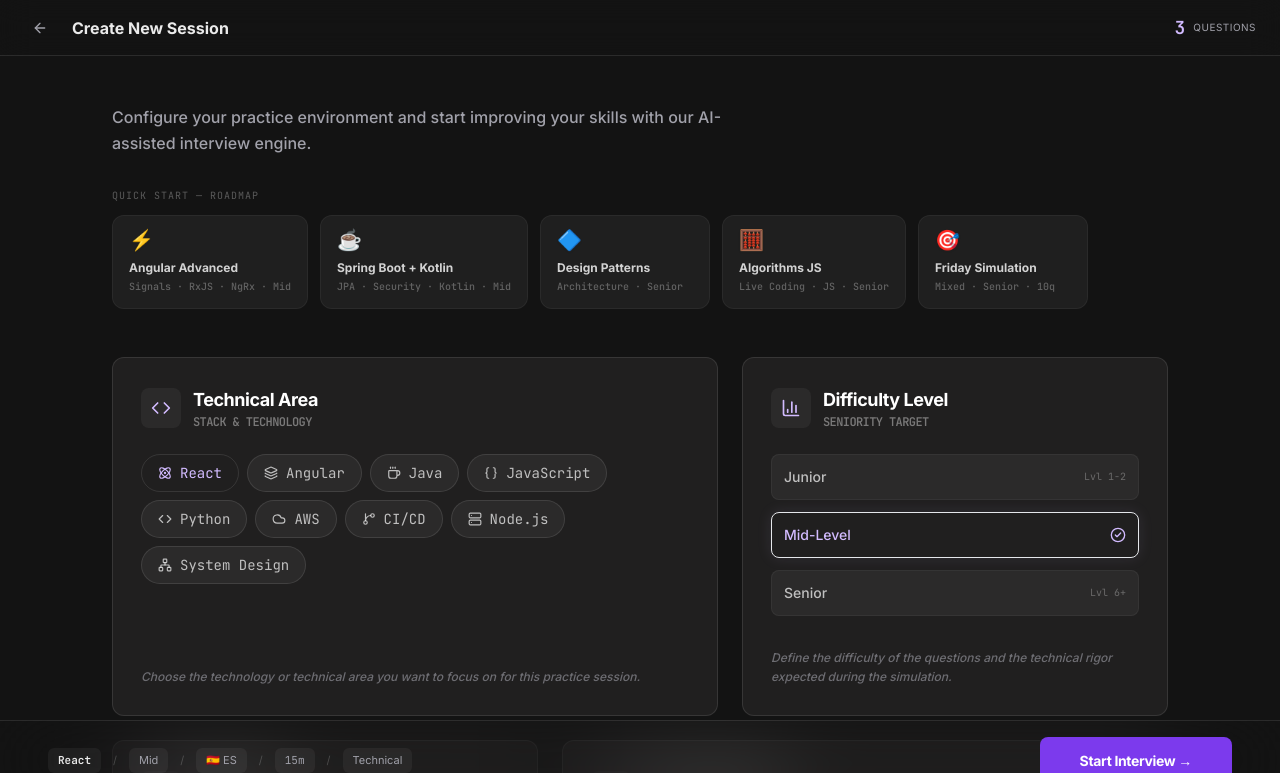
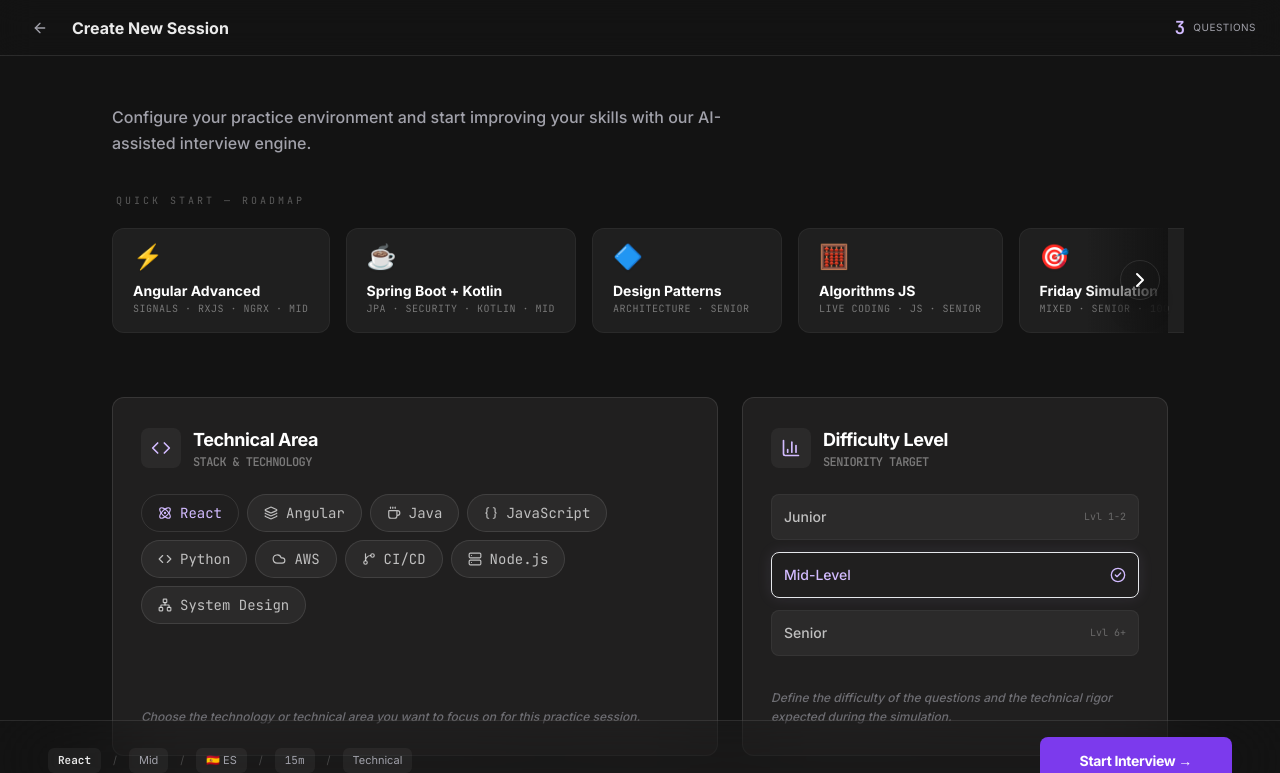
Before and after one commit to juandavidperez/DevPrep, a Next.js app: page /en/session/new in a window 1280 px wide. Shown: the top 773 px of the page. Built offline with nearby package versions, Linux system fonts and the light colour scheme; no server answers.

Commit message:
feat(roadmap): add 5th card, scroll buttons, and fix default modalities

```diff
--- a/src/components/session/SessionConfigForm.tsx
+++ b/src/components/session/SessionConfigForm.tsx
@@ -1,6 +1,6 @@
 "use client";
 
-import { useState } from "react";
+import { useState, useRef, useEffect } from "react";
 import { useRouter } from "@/navigation";
 import { useTranslations } from "next-intl";
 import {
@@ -20,6 +20,8 @@ import {
   Server,
   Network,
   Braces,
+  ChevronLeft,
+  ChevronRight,
 } from "lucide-react";
 import type { LucideIcon } from "lucide-react";
 import { clsx } from "clsx";
@@ -103,7 +105,7 @@ const ROADMAPS: {
     labelKey: "roadmapAngularLabel",
     tagKey: "roadmapAngularTag",
     color: "from-[#DD0031]/10 to-transparent",
-    config: { tech: "Angular", interviewMode: "technical", difficulty: "junior", language: "es", durationMinutes: 15 },
+    config: { tech: "Angular", interviewMode: "technical", difficulty: "mid", language: "es", durationMinutes: 15 },
   },
   {
     id: "spring",
@@ -177,6 +179,44 @@ export function SessionConfigForm({ settings }: SessionConfigFormProps) {
   const [timerEnabled, setTimerEnabled] = useState(true);
   const [isSubmitting, setIsSubmitting] = useState(false);
   const [error, setError] = useState<string | null>(null);
+
+  // Scroll discovery logic
+  const scrollRef = useRef<HTMLDivElement>(null);
+  const [canScrollLeft, setCanScrollLeft] = useState(false);
+  const [canScrollRight, setCanScrollRight] = useState(true);
+
+  const checkScroll = () => {
+    if (scrollRef.current) {
+      const { scrollLeft, scrollWidth, clientWidth } = scrollRef.current;
+      setCanScrollLeft(scrollLeft > 0);
+      setCanScrollRight(scrollLeft < scrollWidth - clientWidth - 5);
+    }
+  };
+
+  useEffect(() => {
+    const el = scrollRef.current;
+    if (el) {
+      el.addEventListener("scroll", checkScroll);
+      // Check initially after render
+      checkScroll();
+      // Also check on resize
+      window.addEventListener("resize", checkScroll);
+      return () => {
+        el.removeEventListener("scroll", checkScroll);
+        window.removeEventListener("resize", checkScroll);
+      };
+    }
+  }, []);
+
+  const scroll = (direction: "left" | "right") => {
+    if (scrollRef.current) {
+      const scrollAmount = 300;
+      scrollRef.current.scrollBy({
+        left: direction === "left" ? -scrollAmount : scrollAmount,
+        behavior: "smooth",
+      });
+    }
+  };
 
   const estimatedQuestions = questionCountOverride ?? calcQuestions(interviewMode, difficulty, durationMinutes);
 
@@ -261,18 +301,78 @@ export function SessionConfigForm({ settings }: SessionConfigFormProps) {
         </div>
 
         {/* Roadmap Quick-Start */}
-        <div className="mb-10">
-          <p className="text-[10px] font-mono uppercase tracking-widest text-white/30 mb-3">
+        <div className="mb-12 relative group/roadmaps">
+          <div className="flex items-center justify-between mb-4 px-1">
+            <p className="text-[10px] font-mono uppercase tracking-[0.3em] text-white/30">
               {t("roadmapLabel")}
             </p>
-          <div className="flex gap-3 overflow-x-auto pb-2 -mx-1 px-1">
+            <div className="flex gap-2 opacity-0 group-hover/roadmaps:opacity-100 transition-opacity">
+              <button
+                type="button"
+                onClick={() => scroll("left")}
+                disabled={!canScrollLeft}
+                className={clsx(
+                  "flex h-6 w-6 items-center justify-center rounded-full bg-surface-highest border border-white/10 text-text-secondary transition hover:text-white disabled:opacity-30",
+                )}
+              >
+                <ChevronLeft className="h-3 w-3" />
+              </button>
+              <button
+                type="button"
+                onClick={() => scroll("right")}
+                disabled={!canScrollRight}
+                className={clsx(
+                  "flex h-6 w-6 items-center justify-center rounded-full bg-surface-highest border border-white/10 text-text-secondary transition hover:text-white disabled:opacity-30",
+                )}
+              >
+                <ChevronRight className="h-3 w-3" />
+              </button>
+            </div>
+          </div>
+
+          <div className="relative">
+            {/* Left Fade & Button */}
+            <div
+              className={clsx(
+                "absolute left-0 top-0 bottom-4 w-20 bg-gradient-to-r from-background via-background/80 to-transparent z-20 pointer-events-none transition-opacity duration-300 flex items-center justify-start pl-2",
+                canScrollLeft ? "opacity-100" : "opacity-0"
+              )}
+            >
+              <button
+                onClick={() => scroll("left")}
+                className="pointer-events-auto h-10 w-10 rounded-full bg-surface-highest/80 border border-white/10 flex items-center justify-center text-white shadow-xl hover:bg-primary hover:text-[#25005a] transition-all"
+              >
+                <ChevronLeft className="h-6 w-6" />
+              </button>
+            </div>
+
+            {/* Right Fade & Button */}
+            <div
+              className={clsx(
+                "absolute right-0 top-0 bottom-4 w-20 bg-gradient-to-l from-background via-background/80 to-transparent z-20 pointer-events-none transition-opacity duration-300 flex items-center justify-end pr-2",
+                canScrollRight ? "opacity-100" : "opacity-0"
+              )}
+            >
+              <button
+                onClick={() => scroll("right")}
+                className="pointer-events-auto h-10 w-10 rounded-full bg-surface-highest/80 border border-white/10 flex items-center justify-center text-white shadow-xl hover:bg-primary hover:text-[#25005a] transition-all"
+              >
+                <ChevronRight className="h-6 w-6" />
+              </button>
+            </div>
+
+            <div
+              ref={scrollRef}
+              className="flex gap-4 overflow-x-auto pb-4 scrollbar-none -mx-4 px-4 mask-fade-right"
+              onLoad={checkScroll} // Just in case
+            >
               {ROADMAPS.map((r) => (
                 <button
                   key={r.id}
                   type="button"
                   onClick={() => applyRoadmap(r)}
                   className={clsx(
-                  "flex-none flex flex-col gap-1.5 px-4 py-3.5 rounded-xl border transition-all text-left min-w-[170px] relative overflow-hidden group",
+                    "flex-none flex flex-col gap-1.5 px-5 py-4 rounded-xl border transition-all text-left min-w-[190px] relative overflow-hidden group/roadmap",
                     activeRoadmap === r.id
                       ? "bg-surface-highest border-primary/50 shadow-[0_0_25px_rgba(210,187,255,0.12)] -translate-y-1"
                       : "bg-white/5 border-white/5 hover:bg-white/10 hover:border-white/10 hover:-translate-y-0.5"
@@ -282,20 +382,25 @@ export function SessionConfigForm({ settings }: SessionConfigFormProps) {
                   <div className={clsx(
                     "absolute inset-0 bg-gradient-to-br transition-opacity duration-500 pointer-events-none",
                     r.color,
-                  activeRoadmap === r.id ? "opacity-100" : "opacity-0 group-hover:opacity-60"
+                    activeRoadmap === r.id ? "opacity-100" : "opacity-0 group-hover/roadmap:opacity-60"
                   )}></div>
 
-                <span className="text-xl leading-none relative z-10 drop-shadow-sm">{r.emoji}</span>
-                <span className={clsx(
-                  "text-xs font-bold leading-tight mt-1 relative z-10",
-                  activeRoadmap === r.id ? "text-primary" : "text-white/80"
+                  <span className="text-2xl leading-none relative z-10 drop-shadow-sm">{r.emoji}</span>
+                  <div className="relative z-10 flex flex-col gap-0.5 mt-1.5">
+                    <h4 className={clsx(
+                      "text-sm font-black transition-colors line-clamp-1",
+                      activeRoadmap === r.id ? "text-primary" : "text-white group-hover/roadmap:text-primary"
                     )}>
                       {t(r.labelKey)}
-                </span>
-                <span className="text-[10px] font-mono text-white/30 leading-tight relative z-10 font-medium">{t(r.tagKey)}</span>
+                    </h4>
+                    <span className="text-[10px] font-mono text-white/40 leading-tight uppercase tracking-wider">{t(r.tagKey)}</span>
+                  </div>
                 </button>
               ))}
 
+              {/* Spacer for scroll end */}
+              <div className="flex-none w-8"></div>
+            </div>
           </div>
         </div>
 
--- a/src/components/settings/SettingsForm.tsx
+++ b/src/components/settings/SettingsForm.tsx
@@ -89,6 +89,7 @@ export function SettingsForm({
     animations: initialSettings.animations ?? true,
     darkMode: initialSettings.darkMode ?? true,
     feedbackMode: initialSettings.feedbackMode ?? "live",
+    outputModality: initialSettings.outputModality ?? "text",
   });
   const [saving, setSaving] = useState(false);
   const [saved, setSaved] = useState(false);
@@ -430,6 +431,54 @@ export function SettingsForm({
             </div>
           </div>
 
+          <div className="md:col-span-12">
+            <h4 className="text-[11px] font-bold text-primary opacity-80 mb-6 uppercase tracking-[0.3em] flex items-center gap-2">
+              <span className="w-1.5 h-1.5 rounded-full bg-primary-container shadow-glow" />
+              {t("outputModality")}
+            </h4>
+            <div className="grid grid-cols-1 sm:grid-cols-2 gap-4">
+              <button
+                onClick={() => setSettings(s => ({ ...s, outputModality: "text" }))}
+                className={clsx(
+                  "px-6 py-5 rounded-xl text-sm font-black transition-all border flex items-center justify-between group/mod",
+                  settings.outputModality === "text"
+                    ? "bg-surface-highest/30 border-primary/50 text-white shadow-[0_0_20px_rgba(249,115,22,0.05)]"
+                    : "bg-surface-lowest/60 border-border-subtle/50 text-text-secondary/50 hover:bg-surface-lowest hover:border-border-subtle"
+                )}
+              >
+                Text Only
+                <div className={clsx(
+                  "w-6 h-6 rounded-lg border transition-all flex items-center justify-center",
+                  settings.outputModality === "text"
+                    ? "bg-primary-container border-primary"
+                    : "bg-surface-lowest border-border-subtle"
+                )}>
+                  {settings.outputModality === "text" && <Check className="w-3.5 h-3.5 text-white stroke-[3]" />}
+                </div>
+              </button>
+
+              <button
+                onClick={() => setSettings(s => ({ ...s, outputModality: "voice" }))}
+                className={clsx(
+                  "px-6 py-5 rounded-xl text-sm font-black transition-all border flex items-center justify-between group/mod",
+                  settings.outputModality === "voice"
+                    ? "bg-surface-highest/30 border-primary/50 text-white shadow-[0_0_20px_rgba(249,115,22,0.05)]"
+                    : "bg-surface-lowest/60 border-border-subtle/50 text-text-secondary/50 hover:bg-surface-lowest hover:border-border-subtle"
+                )}
+              >
+                Voice Only
+                <div className={clsx(
+                  "w-6 h-6 rounded-lg border transition-all flex items-center justify-center",
+                  settings.outputModality === "voice"
+                    ? "bg-primary-container border-primary"
+                    : "bg-surface-lowest border-border-subtle"
+                )}>
+                  {settings.outputModality === "voice" && <Check className="w-3.5 h-3.5 text-white stroke-[3]" />}
+                </div>
+              </button>
+            </div>
+          </div>
+
           <div className="md:col-span-7">
              <h4 className="text-[11px] font-bold text-primary opacity-80 mb-6 uppercase tracking-[0.3em] flex items-center gap-2">
               <span className="w-1.5 h-1.5 rounded-full bg-primary-container shadow-glow" />
@@ -461,7 +510,7 @@ export function SettingsForm({
             </div>
             <div className="mt-8 p-4 rounded-xl bg-primary-container/5 border border-primary/10">
                <p className="text-[11px] text-primary/60 leading-relaxed font-mono">
-                 [SYSTEM_LOG]: Estas preferencias se usarán automáticamente al iniciar sesiones rápidas desde el panel principal.
+                 {t("sectionCategoriesNote")}
                </p>
             </div>
           </div>
```
Lines whose indentation alone changed are shown as unchanged.
